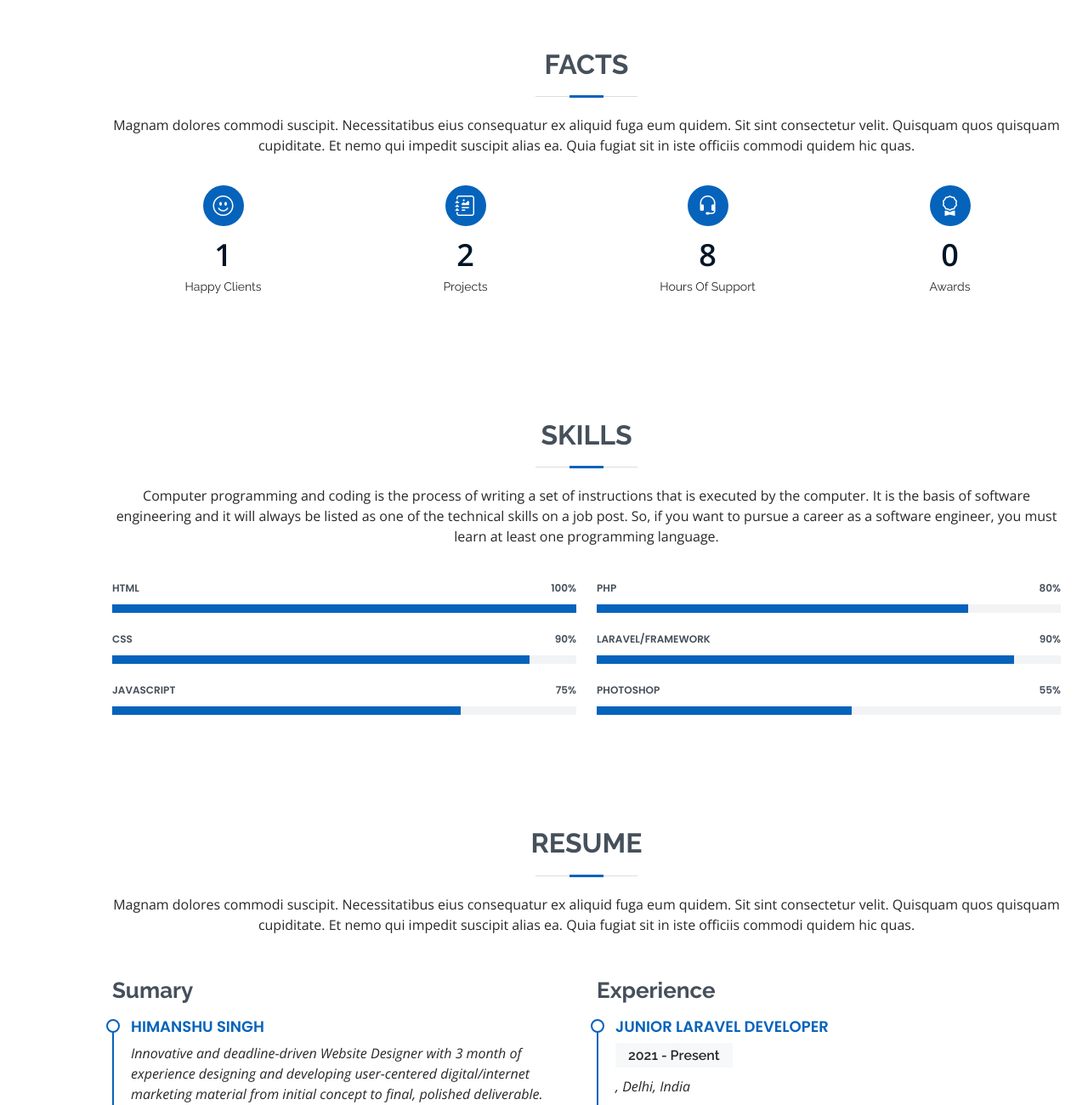
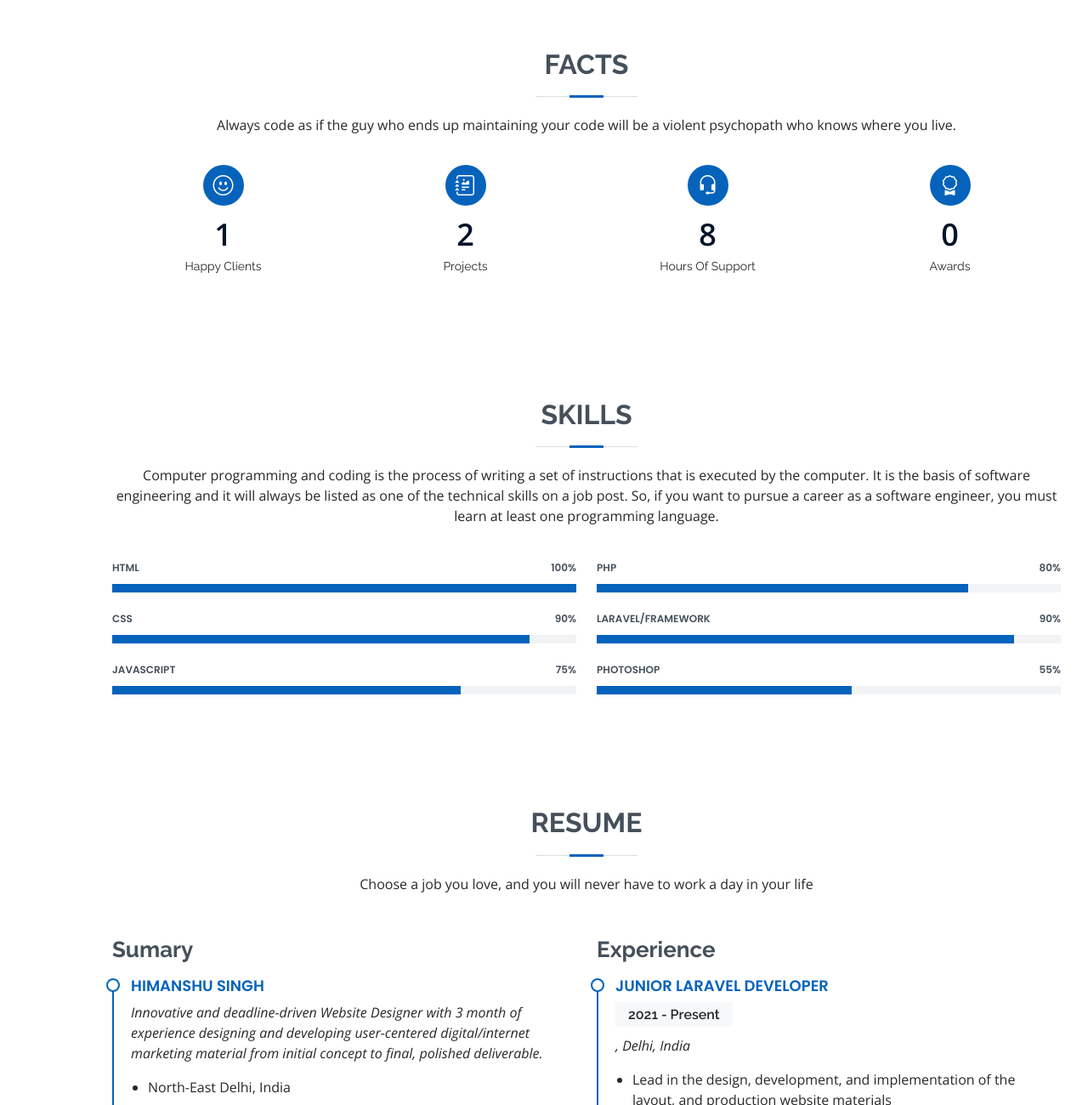
Before and after one commit to HimanshuTheDeveloper/himanshuthedeveloper.github.io, a plain HTML site: page index.html in a window 1280 px wide. Shown: the part 1527-2827 px from the top of the page at 85% size. Drawn offline with nearby package versions, Linux system fonts and the light colour scheme.

Commit message:
Fix quotes

```diff
--- a/index.html
+++ b/index.html
@@ -137,7 +137,7 @@
 
         <div class="section-title">
           <h2>Facts</h2>
-          <p>Magnam dolores commodi suscipit. Necessitatibus eius consequatur ex aliquid fuga eum quidem. Sit sint consectetur velit. Quisquam quos quisquam cupiditate. Et nemo qui impedit suscipit alias ea. Quia fugiat sit in iste officiis commodi quidem hic quas.</p>
+          <p>Always code as if the guy who ends up maintaining your code will be a violent psychopath who knows where you live.</p>
         </div>
 
         <div class="row">
@@ -254,7 +254,7 @@
 
         <div class="section-title">
           <h2>Resume</h2>
-          <p>Magnam dolores commodi suscipit. Necessitatibus eius consequatur ex aliquid fuga eum quidem. Sit sint consectetur velit. Quisquam quos quisquam cupiditate. Et nemo qui impedit suscipit alias ea. Quia fugiat sit in iste officiis commodi quidem hic quas.</p>
+          <p>Choose a job you love, and you will never have to work a day in your life</p>
         </div>
 
         <div class="row">
```
